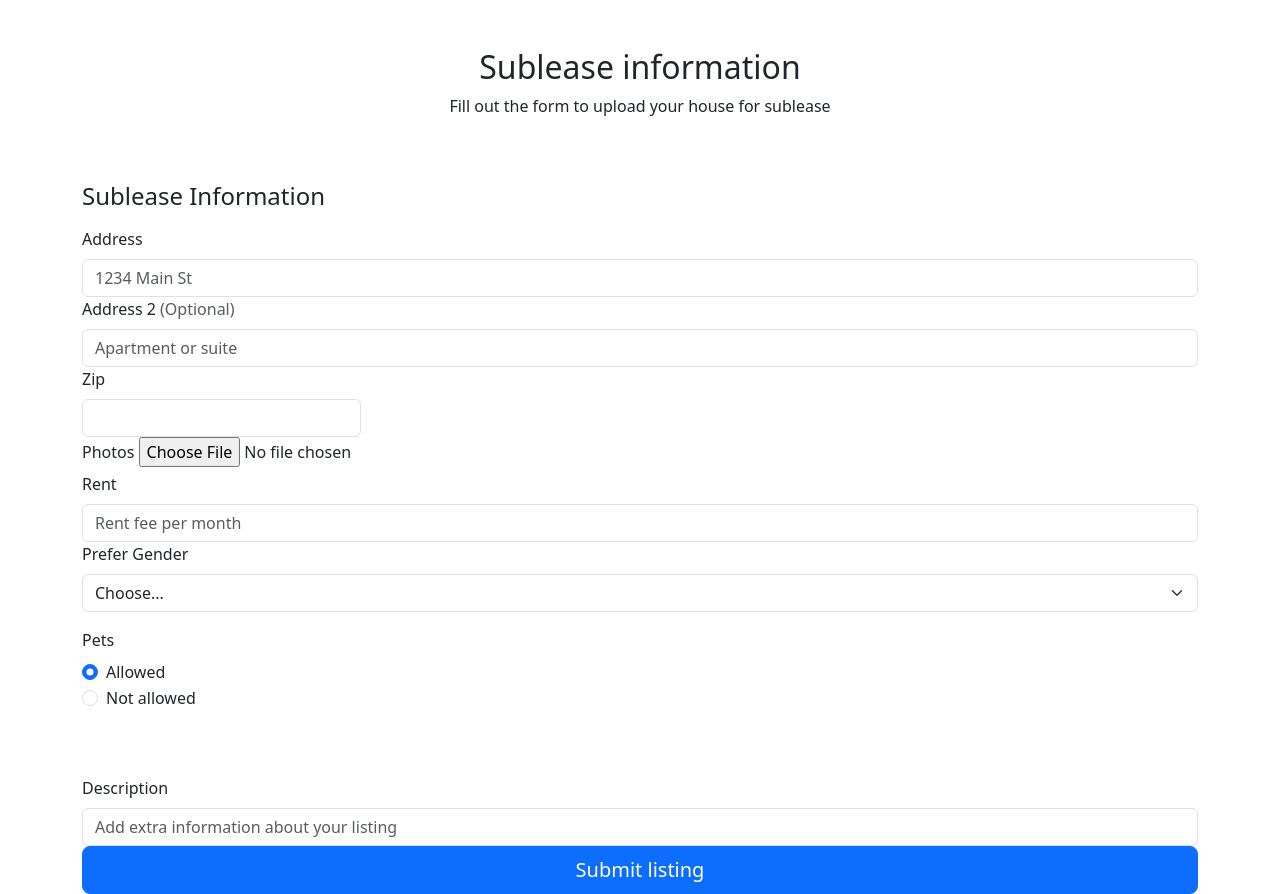
After one commit to lilyhyojeonglee/Sublease-Web, a PHP site: page /submission.php in a window 1280 px wide. The commit adds this page. Run offline with PHP 8.4, Linux system fonts and the light colour scheme; some libraries are stand-ins or nearby versions.

Commit message:
implemented sending submission data to pgadmin

```diff
--- a/Database.php
+++ b/Database.php
@@ -22,6 +22,11 @@ class Database {
     }
 
     public function createTables(){
+        $this->createUsersTable();
+        $this->createSubleaseTable();
+    }
+
+    private function createUsersTable(){
         $createQuery = "
         CREATE TABLE IF NOT EXISTS users (
             id SERIAL PRIMARY KEY,
@@ -37,8 +42,36 @@ class Database {
         error_log('Failed to create tables: ' . pg_last_error($this->dbConnector));
         throw new Exception('Failed to create tables');
     }
+    }
 
+    private function createSubleaseTable(){
+        $createQuery = "
+            CREATE TABLE IF NOT EXISTS subleases (
+                house_id SERIAL PRIMARY KEY,
+                user_id INTEGER NOT NULL,
+                name VARCHAR(255),
+                description TEXT,
+                location VARCHAR(255),
+                address VARCHAR(255),
+                gender VARCHAR(50),
+                furnished BOOLEAN,
+                subleaseFee INTEGER,
+                pet BOOLEAN,
+                image VARCHAR(255),
+                CONSTRAINT fk_user
+                    FOREIGN KEY(user_id)
+                        REFERENCES users(id)
+                        ON DELETE CASCADE
+            );
+        ";
+        $result = pg_query($this->dbConnector, $createQuery);
+        if (!$result) {
+            error_log('Failed to create subleases table: ' . pg_last_error($this->dbConnector));
+            throw new Exception('Failed to create subleases table');
+        }
     }
+
+
     public function getDbConnector() {
         return $this->dbConnector;
     }
--- a/SubleaseLogic.php
+++ b/SubleaseLogic.php
@@ -1,5 +1,5 @@
 <?php
-
+require_once 'Database.php';
 class SubleaseLogic
 {
         private $uri;
@@ -43,6 +43,9 @@ class SubleaseLogic
                                 break;
                         case '/logout':
                                 $this->handleLogout();
+                        case '/submission':
+                                $this->addListing();
+                                break;
                         default:
                                 $this->pageNotFound();
                                 break;
@@ -226,6 +229,41 @@ class SubleaseLogic
                 return !isset($_SESSION['user']);
         }
 
+        public function addListing($listingData) {
+                $database = new Database(); // Assuming Database class is autoloaded or required elsewhere
+                $dbConnector = $database->getDbConnector();
+                // $dbConnector = Database::getDbConnector();
+
+                $query = "INSERT INTO subleases (user_id, name, description, location, address, gender, furnished, subleaseFee, pet, image) VALUES ($1, $2, $3, $4, $5, $6, $7, $8, $9, $10)";
+
+                $userId = $_SESSION['user']['id'] ?? null;
+                if ($userId === null) {
+                    throw new Exception("User not logged in.");
+                }
+
+                $result = pg_prepare($dbConnector, "insert_sublease", $query);
+                $result = pg_execute($dbConnector, "insert_sublease", [
+                    $userId,
+                    $listingData['name'], // You need to ensure 'name' is collected from the form or defined.
+                    $listingData['description'],
+                    $listingData['location'],
+                    $listingData['address'],
+                    $listingData['gender'],
+                    $listingData['furnished'] ? 'true' : 'false',
+                    $listingData['rent'],
+                    $listingData['petsAllowed'] ? 'true' : 'false',
+                    $listingData['photoPath']
+                ]);
+
+                if (!$result) {
+                    throw new Exception('Failed to add listing: ' . pg_last_error($dbConnector));
+                }
+
+                echo "Listing added successfully.";
+            }
+
+
+
 
 
 }
--- a/data/data.json
+++ b/data/data.json
@@ -1,7 +1,6 @@
 [
     {
         "id": 1,
-        "name": "Cozy House",
         "description": "A cozy 2 bedrodaiushdsaiudhaiosdhiohadiosom house",
         "location": "JPA",
         "image": "images/listing1.webp",
@@ -13,7 +12,6 @@
     },
     {
         "id": 2,
-        "name": "Modern House",
         "description": "A modern and chill house",
         "location": "Corner",
         "image": "images/listing1.webp",
@@ -25,7 +23,6 @@
     },
     {
         "id": 3,
-        "name": "Country House",
         "description": "A charming country house.",
         "location": "JPA",
         "image": "images/listing1.webp",
@@ -37,7 +34,6 @@
     },
     {
         "id": 4,
-        "name": "Country FLEX House",
         "description": "A charming country house.",
         "location": "JPA",
         "image": "images/listing1.webp",
--- /dev/null
+++ b/submission.php
@@ -0,0 +1,143 @@
+<?php
+
+// Assume this class handles business logic and interacts with the database.
+require_once 'Database.php'; // Your database connection class
+require_once 'SubleaseLogic.php';
+
+$uri = '/submission';
+$get = $_GET;
+$post = $_POST;
+// Check if the form has been submitted
+if ($_SERVER["REQUEST_METHOD"] == "POST") {
+  $subleaseLogic = new SubleaseLogic($uri, $get, $post);
+
+  // Collecting form data...
+  $listingData = [
+      'name' => 'A name for the listing', // You need to add a form field or logic to define this
+      'description' => filter_input(INPUT_POST, 'description', FILTER_SANITIZE_STRING),
+      'location' => filter_input(INPUT_POST, 'location', FILTER_SANITIZE_STRING),
+      'photoPath' => 'images/listing1.webp',
+      'address' => filter_input(INPUT_POST, 'address', FILTER_SANITIZE_STRING),
+      'gender' => filter_input(INPUT_POST, 'gender', FILTER_SANITIZE_STRING),
+      'furnished' => isset($_POST['furnished']) && $_POST['furnished'] === 'yes', // Assume this is how furnished data is collected
+      'rent' => filter_input(INPUT_POST, 'price', FILTER_SANITIZE_NUMBER_INT),
+      'petsAllowed' => isset($_POST['pets']) && $_POST['pets'] === 'allowed',
+       // Ensure this path is correctly set based on uploaded file handling
+  ];
+
+  try {
+      $subleaseLogic->addListing($listingData);
+      // $subleaseLogic->run();
+  } catch (Exception $e) {
+      // Handle errors, such as echoing them out or logging
+      echo "Error: " . $e->getMessage();
+  }
+} else {
+  // Handle non-POST requests or include form HTML below
+}
+
+// $application->run();
+?>
+
+<!DOCTYPE html>
+<html lang="en">
+<head>
+    <meta charset="UTF-8">
+    <meta name="viewport" content="width=device-width, initial-scale=1">
+    <title>Submit Sublease Listing</title>
+    <link href="https://cdn.jsdelivr.net/npm/bootstrap@5.3.3/dist/css/bootstrap.min.css" rel="stylesheet" integrity="sha384-QWTKZyjpPEjISv5WaRU9OFeRpok6YctnYmDr5pNlyT2bRjXh0JMhjY6hW+ALEwIH" crossorigin="anonymous">
+
+    <link rel="stylesheet" href="styles/main.css">
+</head>
+<body>
+<div class="container">
+    <main>
+        <div class="py-5 text-center">
+            <h2>Sublease information</h2>
+            <p>Fill out the form to upload your house for sublease</p>
+        </div>
+
+        <div class="row g-5">
+            <div class="info-box">
+                <h4 class="mb-3">Sublease Information</h4>
+                <!-- Update the action to the correct script file or endpoint -->
+                <form class="needs-validation" action="submission.php" method="POST" enctype="multipart/form-data" novalidate="">
+                    <!-- Form fields here -->
+                    <!-- For example: -->
+                    <div class="Address col-12">
+                        <label for="address" class="form-label">Address</label>
+                        <input type="text" class="form-control" id="address" name="address" placeholder="1234 Main St" required="">
+                        <div class="invalid-feedback">
+                            Please enter your address.
+                        </div>
+                    </div>
+                    <div class="Address2 col-12">
+              <label for="address2" class="form-label">Address 2 <span class="text-body-secondary">(Optional)</span></label>
+              <input type="text" class="form-control" id="address2" placeholder="Apartment or suite">
+            </div>
+                    <div class="Zip col-md-3">
+              <label for="zip" class="form-label">Zip</label>
+              <input type="text" class="form-control" id="zip" placeholder="" required="">
+              <div class="invalid-feedback">
+                Zip code required.
+              </div>
+            </div>
+
+            <div class="Photo col-12">
+                  <label for="photos" class="form-label">Photos</label>
+                  <input id="photos" type="file" name="avatar" accept="image/png, image/jpeg" />
+              </div>
+            <div class="Price col-12">
+              <label for="price" class="form-label">Rent</label>
+              <div class="input-group"></div>
+                <input type="text" class="form-control" id="price" placeholder="Rent fee per month" required="">
+              <div class="invalid-feedback">
+                Please enter an amount.
+              </div>
+            </div>
+
+            <div class="Gender col-mid-3">
+                <label class="form-label">Prefer Gender</label>
+                <select class="form-select" id="gender" required="">
+                  <option value="">Choose...</option>
+                  <option>Male</option>
+                  <option>Female</option>
+                  <option>Doesn't matter</option>
+                </select>
+
+
+          </div>
+
+
+
+          </div>
+            <div class="Pets my-3">
+              <label class="form-label">Pets</label>
+            <div class="form-check">
+              <input id="pets-allowed" name="pets" type="radio" class="form-check-input" checked="" required="">
+              <label class="form-check-label" for="pets-allowed">Allowed</label>
+            </div>
+            <div class="form-check">
+              <input id="pets-not-allowed" name="pets" type="radio" class="form-check-input" required="">
+              <label class="form-check-label" for="pets-not-allowed">Not allowed</label>
+            </div>
+          </div>
+            <div class="Description col-12">
+              <label for="description" class="form-label">Description</label>
+              <div class="input-group"></div>
+                <input type="text" class="form-control" id="description" placeholder="Add extra information about your listing" required="">
+              </div>
+
+
+
+          </div>
+                    <!-- Add other fields similarly, ensuring they have 'name' attributes -->
+
+                    <button class="w-100 btn btn-primary btn-lg" type="submit">Submit listing</button>
+                    <!-- <button class="w-100 btn btn-primary btn-lg" type="submit">Submit listing</button> -->
+                </form>
+            </div>
+        </div>
+    </main>
+</body>
+</html>
--- a/views/list.php
+++ b/views/list.php
@@ -18,7 +18,7 @@
     ?>
         <a href="listing.php?id=<?php echo urlencode($item['id']); ?>" class="list-group-item list-group-item-action py-3 lh-sm" aria-current="true">
             <div class="d-flex w-100 align-items-center justify-content-between">
-                <strong class="mb-1"><?php echo htmlspecialchars($item['name']); ?></strong>
+                <strong class="mb-1"><?php echo htmlspecialchars($item['address']); ?></strong>
                 <small><?php echo htmlspecialchars($item['location']); ?></small>
             </div>
             <div class="col-10 mb-1 small"><?php echo htmlspecialchars($item['description']); ?></div>
```
Also changed, not shown: login.php (+8 -10 lines), profile.php (+3 -21 lines), submission.html (deleted, +0 -130 lines), map.php (line endings or trailing spaces).
